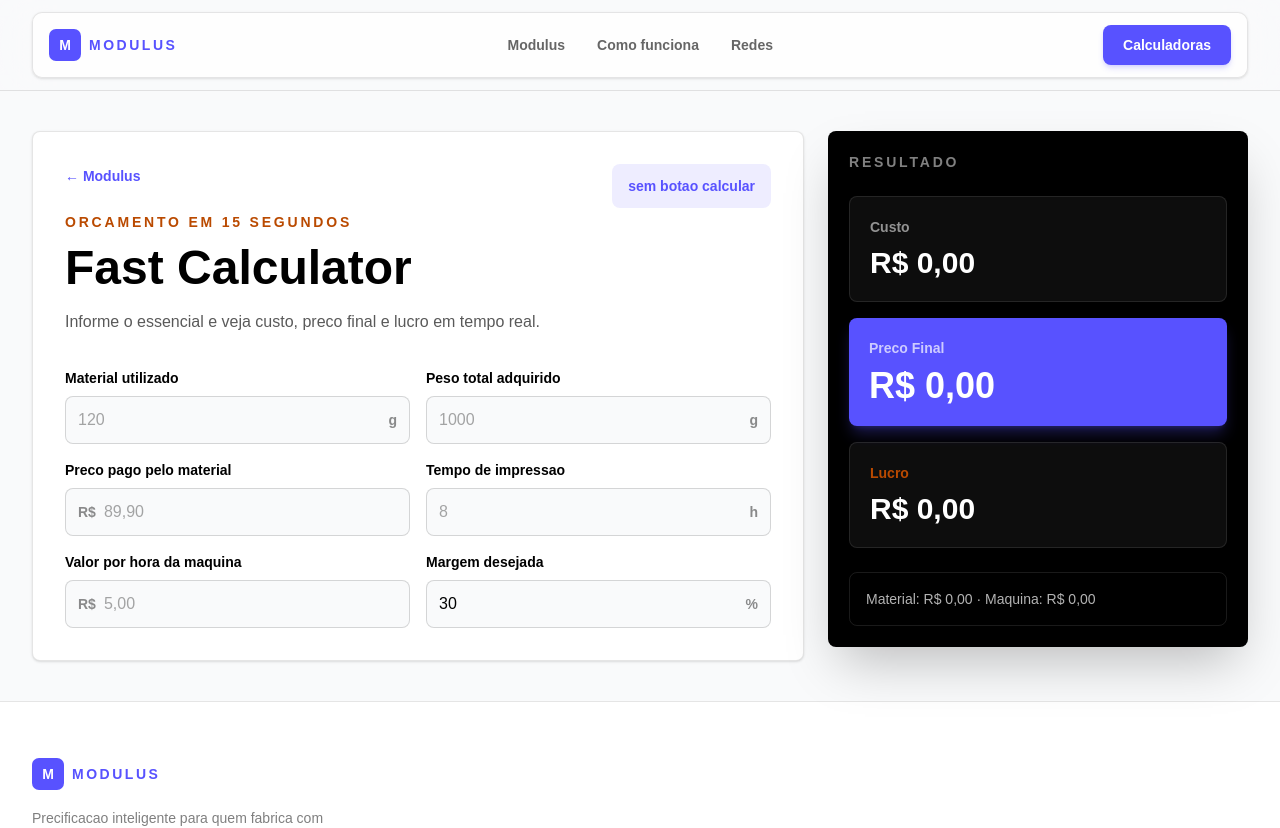
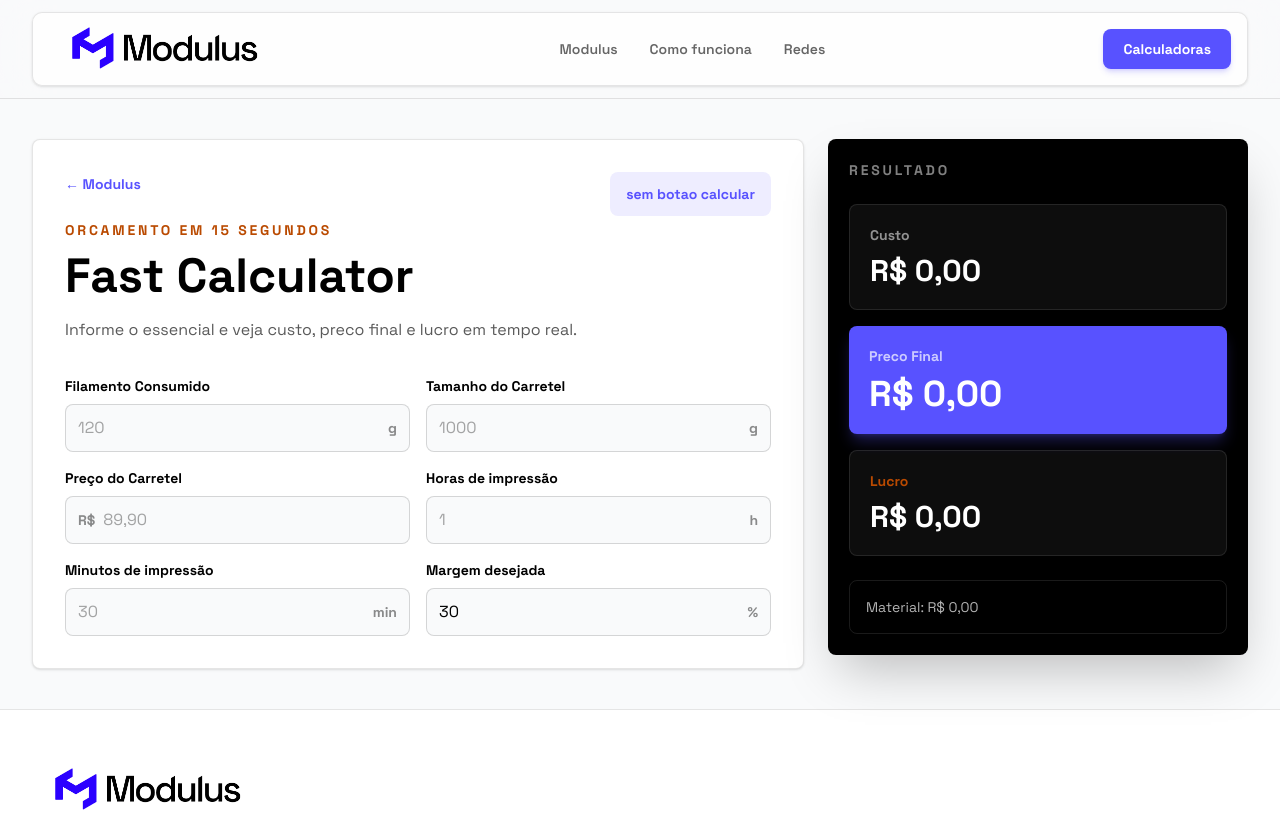
Before and after one commit to ModulusCoding/PrintingCalculator, a Next.js app: page /fastCalculator in a window 1280 px wide. Shown: the top 828 px of the page. Built offline with nearby package versions, Linux system fonts and the light colour scheme.

Commit message:
style: Adicionando a logo horizontal e arrumando o design de alguns pontos

```diff
--- a/app/components/Footer.tsx
+++ b/app/components/Footer.tsx
@@ -10,10 +10,7 @@ const Footer = () => {
             {/* Brand */}
             <div>
               <Link href="/" className="flex items-center gap-2">
-                <div className="flex h-8 w-8 items-center justify-center rounded-[7px] bg-[#5852FF]">
-                 <span className="text-sm font-black text-white">M</span>
-                </div>
-                <span className="text-sm font-black tracking-[0.18em] text-[#5852FF]">MODULUS</span>
+                <div><img className="h-12" src="../logo_Horizontal.png" alt="Logo Modulus" /></div>
               </Link>
               <p className="mt-4 max-w-xs text-sm leading-6 text-black/50">
                 Precificacao inteligente para quem fabrica com seriedade. Calcule, decida, venda.
@@ -54,7 +51,7 @@ const Footer = () => {
               <svg width="11" height="11" viewBox="0 0 24 24" fill="#5852FF" stroke="none">
                 <path d="M12 21.35l-1.45-1.32C5.4 15.36 2 12.28 2 8.5 2 5.42 4.42 3 7.5 3c1.74 0 3.41.81 4.5 2.09C13.09 3.81 14.76 3 16.5 3 19.58 3 22 5.42 22 8.5c0 3.78-3.4 6.86-8.55 11.54L12 21.35z" />
               </svg>
-              <span>para a comunidade maker</span>
+              <span>para a Comunidade <em className="font-bold">Maker</em></span>
             </div>
           </div>
         </div>
--- a/app/components/Header.tsx
+++ b/app/components/Header.tsx
@@ -41,12 +41,9 @@ export default function Header() {
       <header className="sticky top-0 z-40 border-b border-black/10 bg-[#F9FAFB]/85 px-4 py-3 backdrop-blur-xl sm:px-6 lg:px-8">
         <div className="mx-auto flex max-w-7xl items-center justify-between gap-3 rounded-[10px] border border-black/10 bg-white/85 px-4 py-3 shadow-sm">
           <Link href="/" className="flex min-w-0 items-center gap-2">
-            <span className="flex h-8 w-8 shrink-0 items-center justify-center rounded-[7px] bg-[#5852FF]">
-              <span className="text-sm font-black text-white">M</span>
-            </span>
-            <span className="truncate text-sm font-black tracking-[0.18em] text-[#5852FF]">
-              MODULUS
-            </span>
+           <div>
+            <img className="h-12" src="../logo_Horizontal.png " alt="Logo Modulus" ></img>
+            </div>
           </Link>
 
           <nav className="hidden items-center gap-1 md:flex" aria-label="Navegacao principal">
--- a/app/fastCalculator/page.tsx
+++ b/app/fastCalculator/page.tsx
@@ -22,7 +22,7 @@ export default function FastCalculator() {
   const [totalWeight, setTotalWeight] = useState("");
   const [materialPrice, setMaterialPrice] = useState("");
   const [printingHours, setPrintingHours] = useState("");
-  const [machineHourValue, setMachineHourValue] = useState("");
+  const [printingMinutes, setPrintingMinutes] = useState("");
   const [margin, setMargin] = useState("30");
 
   const result = useMemo(() => {
@@ -30,19 +30,20 @@ export default function FastCalculator() {
     const pesoTotalAdquirido = toNumber(totalWeight);
     const precoMaterial = toNumber(materialPrice);
     const horasImpressao = toNumber(printingHours);
-    const valorHoraMaquina = toNumber(machineHourValue);
+    const minutosImpressao = toNumber(printingMinutes);
     const margem = toNumber(margin);
 
+    const totalPrintingMinutes = horasImpressao * 60 + minutosImpressao;
     const custoPorGrama =
       pesoTotalAdquirido > 0 ? precoMaterial / pesoTotalAdquirido : 0;
     const custoMaterial = materialUtilizado * custoPorGrama;
-    const custoMaquina = horasImpressao * valorHoraMaquina;
+    const custoMaquina = 0;
     const custoTotal = custoMaterial + custoMaquina;
     const precoFinal = custoTotal * (1 + margem / 100);
     const lucro = precoFinal - custoTotal;
 
-    return { custoMaterial, custoMaquina, custoTotal, precoFinal, lucro };
-  }, [machineHourValue, margin, materialPrice, materialUsed, printingHours, totalWeight]);
+    return { custoMaterial, custoMaquina, custoTotal, precoFinal, lucro, totalPrintingMinutes };
+  }, [margin, materialPrice, materialUsed, printingHours, printingMinutes, totalWeight]);
 
   return (
     <main className="min-h-screen bg-[#F9FAFB] text-black">
@@ -70,11 +71,11 @@ export default function FastCalculator() {
           </div>
 
           <div className="grid gap-4 sm:grid-cols-2">
-            <Field label="Material utilizado" suffix="g" value={materialUsed} onChange={setMaterialUsed} placeholder="120" />
-            <Field label="Peso total adquirido" suffix="g" value={totalWeight} onChange={setTotalWeight} placeholder="1000" />
-            <Field label="Preco pago pelo material" prefix="R$" value={materialPrice} onChange={setMaterialPrice} placeholder="89,90" />
-            <Field label="Tempo de impressao" suffix="h" value={printingHours} onChange={setPrintingHours} placeholder="8" />
-            <Field label="Valor por hora da maquina" prefix="R$" value={machineHourValue} onChange={setMachineHourValue} placeholder="5,00" />
+            <Field label="Filamento Consumido" suffix="g" value={materialUsed} onChange={setMaterialUsed} placeholder="120" />
+            <Field label="Tamanho do Carretel" suffix="g" value={totalWeight} onChange={setTotalWeight} placeholder="1000" />
+            <Field label="Preço do Carretel" prefix="R$" value={materialPrice} onChange={setMaterialPrice} placeholder="89,90" />
+            <Field label="Horas de impressão" suffix="h" value={printingHours} onChange={setPrintingHours} placeholder="1" />
+            <Field label="Minutos de impressão" suffix="min" value={printingMinutes} onChange={setPrintingMinutes} placeholder="30" />
             <Field label="Margem desejada" suffix="%" value={margin} onChange={setMargin} placeholder="30" />
           </div>
         </div>
@@ -90,7 +91,7 @@ export default function FastCalculator() {
             <BigNumber label="Lucro" value={money(result.lucro)} accent />
           </div>
           <div className="mt-6 rounded-[8px] border border-white/10 p-4 text-sm text-white/70">
-            Material: {money(result.custoMaterial)} · Maquina: {money(result.custoMaquina)}
+            Material: {money(result.custoMaterial)}
           </div>
         </aside>
       </section>
--- a/app/globals.css
+++ b/app/globals.css
@@ -1,21 +1,24 @@
 @import "tailwindcss";
+
+
 
 :root {
   --background: #f9fafb;
   --foreground: #000000;
+  --global-font: "Space Grotesk", sans-serif;
 }
 
 @theme inline {
   --color-background: var(--background);
   --color-foreground: var(--foreground);
-  --font-sans: Arial, Helvetica, sans-serif;
+  --font-sans: var(--global-font);
   --font-mono: "Courier New", Courier, monospace;
 }
 
 body {
   background: var(--background);
   color: var(--foreground);
-  font-family: Arial, Helvetica, sans-serif;
+  font-family: var(--font-sans);
 }
 
 html {
--- a/app/layout.tsx
+++ b/app/layout.tsx
@@ -13,8 +13,17 @@ export default function RootLayout({
   children: React.ReactNode;
 }>) {
   return (
-    <html lang="pt-BR" className="h-full antialiased">
-      <body className="min-h-full flex flex-col">{children}</body>
-    </html>
+    <>
+
+      <html lang="pt-BR" className="h-full antialiased">
+        <head>
+<link rel="preconnect" href="https://fonts.googleapis.com" />
+      <link rel="preconnect" href="https://fonts.gstatic.com" crossOrigin="anonymous" />
+      <link href="https://fonts.googleapis.com/css2?family=Space+Grotesk:wght@300..700&display=swap" rel="stylesheet" />
+    </head>
+
+        <body className="min-h-full flex flex-col">{children}</body>
+      </html>
+    </>
   );
 }
--- a/app/page.tsx
+++ b/app/page.tsx
@@ -290,7 +290,7 @@ export default function Home() {
             </p>
             <h2 className="mt-3 text-4xl font-black">Conheca a Modulus</h2>
             <p className="mt-3 text-base leading-7 text-black/55">
-              Construida para quem leva a fabricacao digital a serio — e quer numeros confiaveis antes de precificar.
+              Construida para quem leva a fabricacao digital a serio e quer números confiáveis antes de precificar.
             </p>
           </div>
           <div className="mt-12 grid gap-4 md:grid-cols-2 lg:grid-cols-4">
@@ -322,7 +322,7 @@ export default function Home() {
               <h2 className="mt-2 text-4xl font-black">Como funciona</h2>
             </div>
             <p className="max-w-xs text-sm text-black/50">
-              Tres passos e voce ja tem o preco ideal na tela.
+              <em className="font-bold">Três passos e você ja tem o preco ideal na tela.</em>
             </p>
           </div>
 
```
Also changed, not shown: public/logo_Horizontal.png (added).
